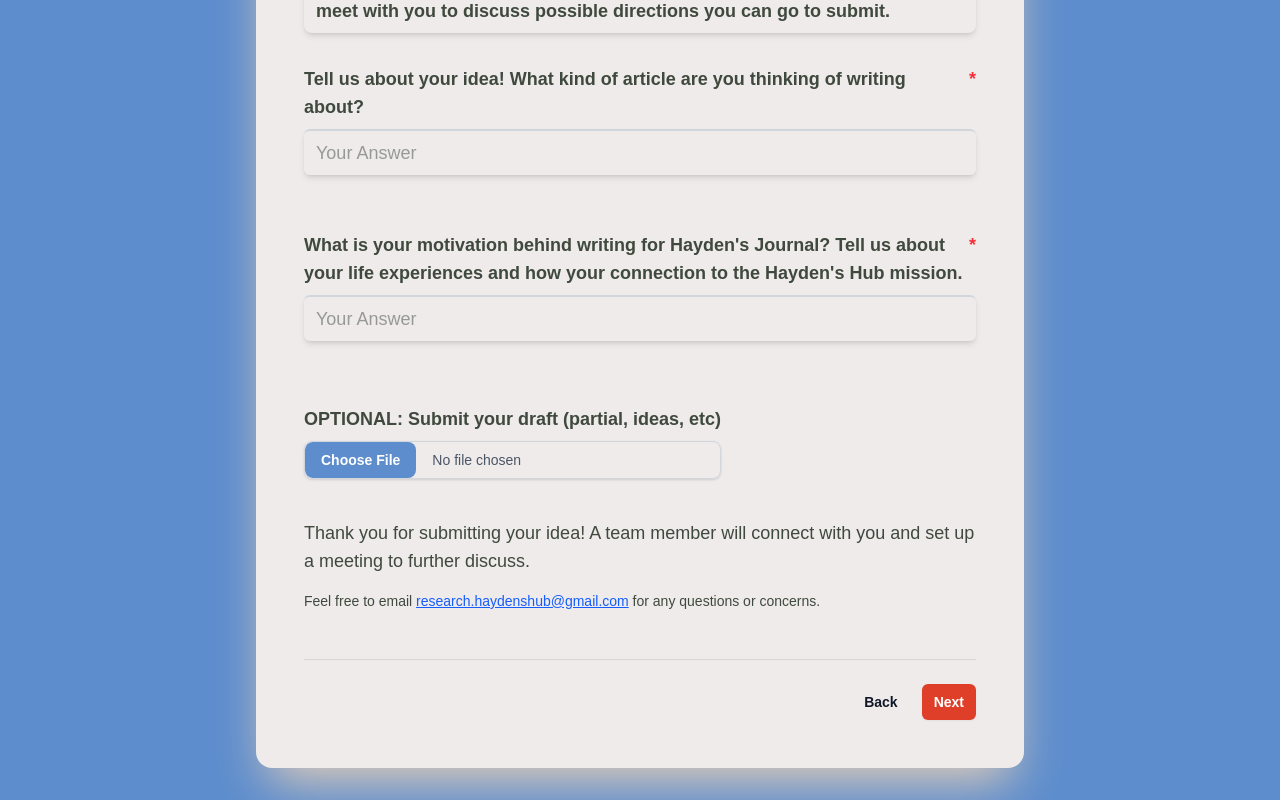
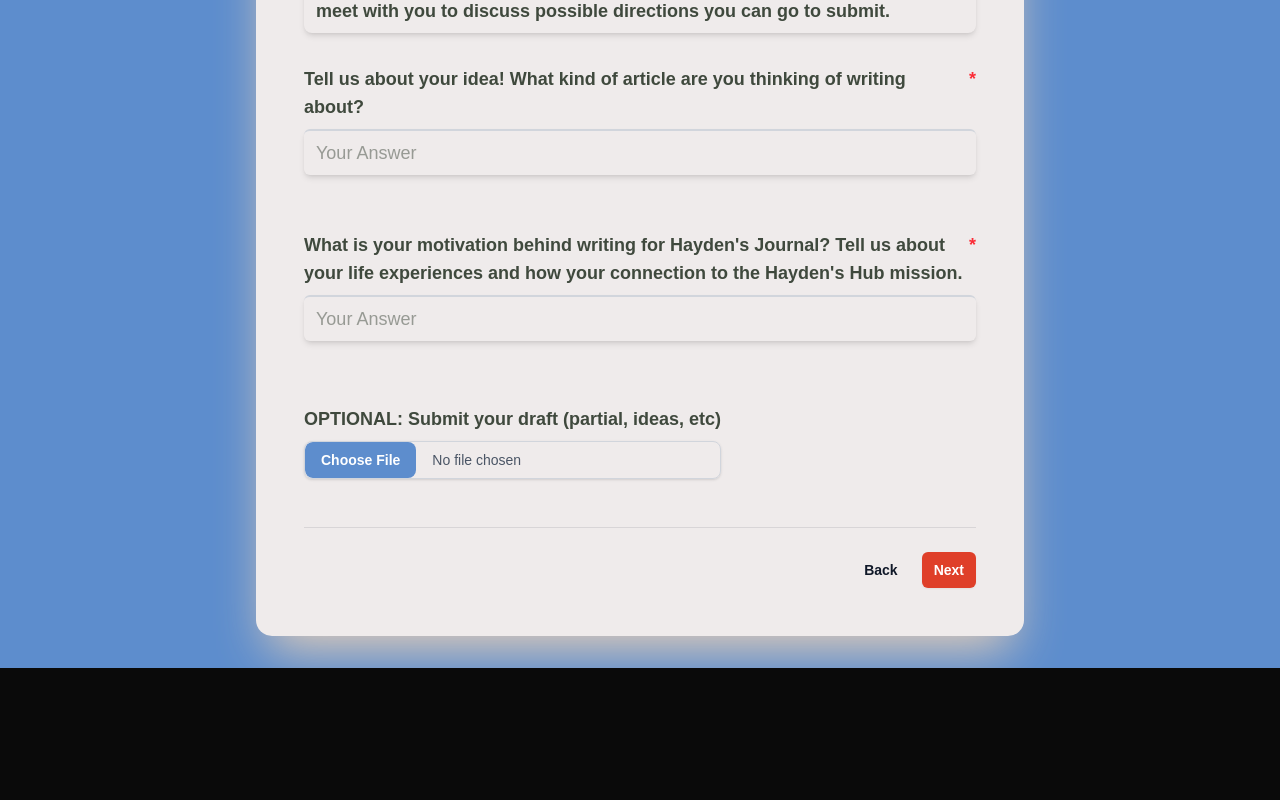
Before and after one commit to Haydens-Hub/auto-publish, a Next.js app: page /form-submission/step2 in a window 1280 px wide. Shown: the part 637-1437 px from the top of the page. After the commit the page ends 1305 px from the top, so only its background shows below. Built offline with nearby package versions, Linux system fonts and the light colour scheme.

Commit message:
implemented error display; fixed copy-and-paste error in Step3Form.tsx

```diff
--- a/src/components/FormInput.tsx
+++ b/src/components/FormInput.tsx
@@ -8,6 +8,7 @@ type FormInputProps = {
   placeholder?: string;
   options?: { value: string; label: string }[];
   required?: boolean;
+  error?: string;
 };
 
 const FormInput = ({
@@ -17,6 +18,7 @@ const FormInput = ({
   placeholder,
   options,
   required,
+  error
 }: FormInputProps) => {
   const { data, updateField } = useFormData();
 
@@ -36,6 +38,7 @@ const FormInput = ({
           }
           className="rounded-md border-t-2 border-gray-300 shadow-md focus:border-indigo-500 focus:ring-indigo-500 w-full px-3 py-2"
         />
+        {error && <p className="text-red-500">{error}</p>}
       </div>
     );
   } else if (type == "file") {
@@ -56,6 +59,7 @@ const FormInput = ({
                                 border border-gray-300 rounded-lg shadow-sm
                                 focus:outline-none focus:ring-2 focus:ring-[#5D8DCD] focus:[#5D8DCD]"
         />
+        {error && <p className="text-red-500">This is a required question</p>}
       </div>
     );
   } else if (type === "radio" && options) {
@@ -80,6 +84,7 @@ const FormInput = ({
             {opt.label}
           </label>
         ))}
+        {error && <p className="text-red-500">This is a required question</p>}
       </div>
     );
   }
--- a/src/components/Step1Form.tsx
+++ b/src/components/Step1Form.tsx
@@ -82,6 +82,7 @@ export const Step1Form = () => {
             formDataAttr="name"
             required
             title={titles.name}
+            error={errors.name}
           />
 
           {/* Email */}
@@ -91,6 +92,7 @@ export const Step1Form = () => {
             formDataAttr="email"
             required
             title={titles.email}
+            error={errors.email}
           />
 
           {/* Submission Type */}
@@ -100,6 +102,7 @@ export const Step1Form = () => {
             title="What category is your submission?"
             required
             options={submissionCats}
+            error={errors.submissionType}
           />
         </div>
       </div>
--- a/src/components/Step2Form.tsx
+++ b/src/components/Step2Form.tsx
@@ -69,6 +69,7 @@ export const Step2Form = () => {
             formDataAttr="ideaDescription"
             required
             title={titles.ideaDescription}
+            error={errors.ideaDescription}
           />
 
           {/* Motivation */}
@@ -78,6 +79,7 @@ export const Step2Form = () => {
             formDataAttr="motivation"
             required
             title={titles.motivation}
+            error={errors.motivation}
           />
 
           {/* Draft File */}
@@ -85,24 +87,8 @@ export const Step2Form = () => {
             type="file"
             formDataAttr="draftFile"
             title={titles.draftFile}
+            error={errors.draftFile}
           />
-
-          <div className="flex flex-col gap-4 mt-8 text-md mb">
-            <p>
-              Thank you for submitting your idea! A team member will connect
-              with you and set up a meeting to further discuss.
-            </p>
-            <p className="text-sm">
-              Feel free to email{" "}
-              <a
-                href="mailto:research.haydenshub@gmail.com"
-                className="text-blue-600 underline"
-              >
-                research.haydenshub@gmail.com
-              </a>{" "}
-              for any questions or concerns.
-            </p>
-          </div>
         </div>
       </div>
     </SubmissionLayout>
--- a/src/components/Step3Form.tsx
+++ b/src/components/Step3Form.tsx
@@ -22,9 +22,12 @@ export const Step3Form = () => {
       // Validate Step 1 fields only
       console.log(data);
       Step3Schema.parse({
-        ideaDescription: data.ideaDescription,
-        motivation: data.motivation,
-        submissionType: data.submissionType,
+        category: data.category,
+        missionResonance: data.missionResonance,
+        missionRelation: data.missionRelation,
+        articleFile: data.articleFile,
+        signature: data.signature,
+        questions: data.questions,
       });
       setErrors({});
 
@@ -74,6 +77,7 @@ export const Step3Form = () => {
             title="What category is your submission?"
             required
             options={categories}
+            error={errors.category}
           />
 
           {/* Idea Description */}
@@ -83,6 +87,7 @@ export const Step3Form = () => {
             formDataAttr="missionResonance"
             required
             title={titles.missionResonance}
+            error={errors.missionResonance}
           />
 
           {/* Mission Relation */}
@@ -92,6 +97,7 @@ export const Step3Form = () => {
             formDataAttr="missionRelation"
             required
             title={titles.missionRelation}
+            error={errors.missionRelation}
           />
 
           {/* Article File */}
@@ -100,6 +106,7 @@ export const Step3Form = () => {
             placeholder="Your Answer"
             formDataAttr="articleFile"
             title={titles.articleFile}
+            error={errors.articleFile}
           />
 
           {/* Signature */}
@@ -109,6 +116,7 @@ export const Step3Form = () => {
             formDataAttr="signature"
             required
             title={titles.signature}
+            error={errors.signature}
           />
 
           {/* Questions */}
@@ -117,6 +125,7 @@ export const Step3Form = () => {
             placeholder="Your Answer"
             formDataAttr="questions"
             title={titles.questions}
+            error={errors.questions}
           />
 
           <div className="flex flex-col gap-4 mt-8 text-md mb">
```
Also changed, not shown: src/lib/formSchema.ts (+10 -5 lines).
